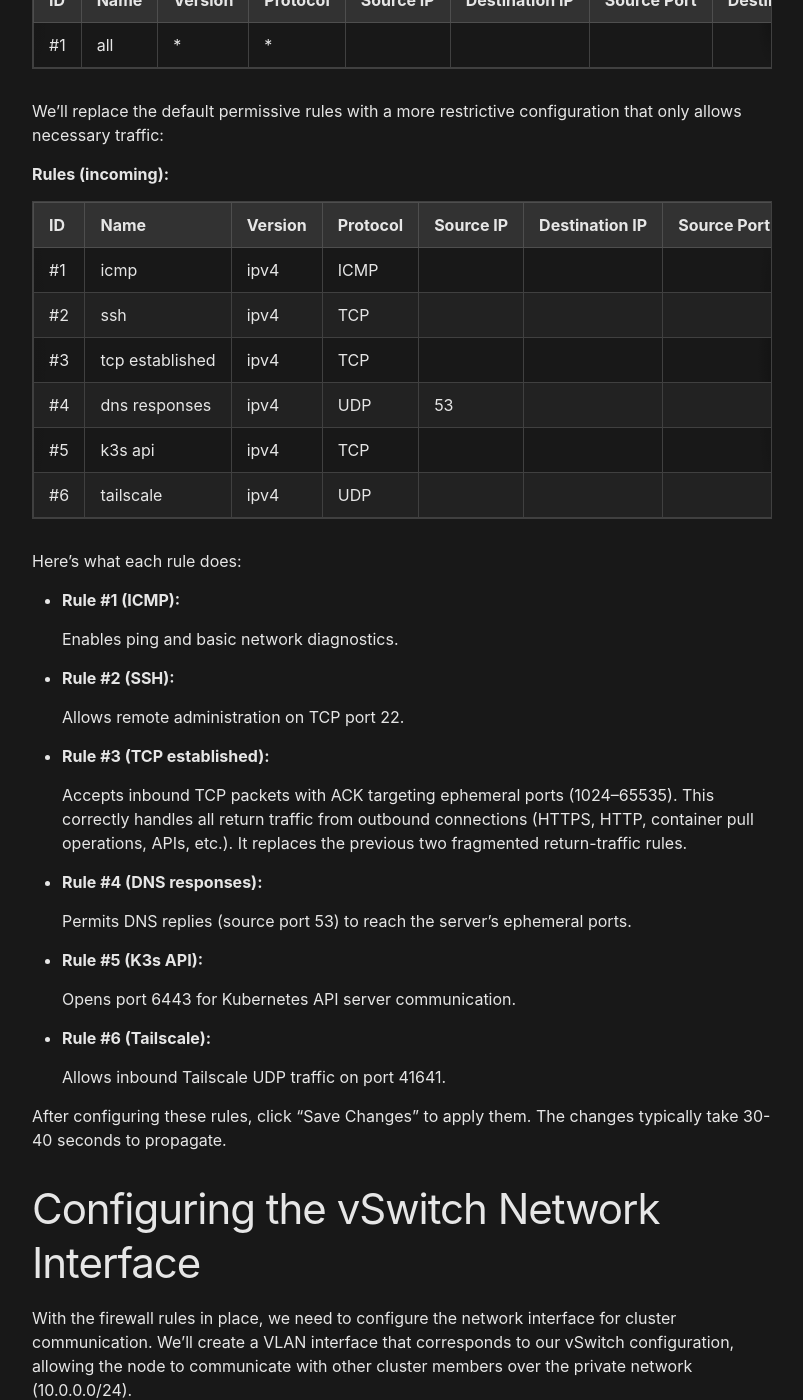
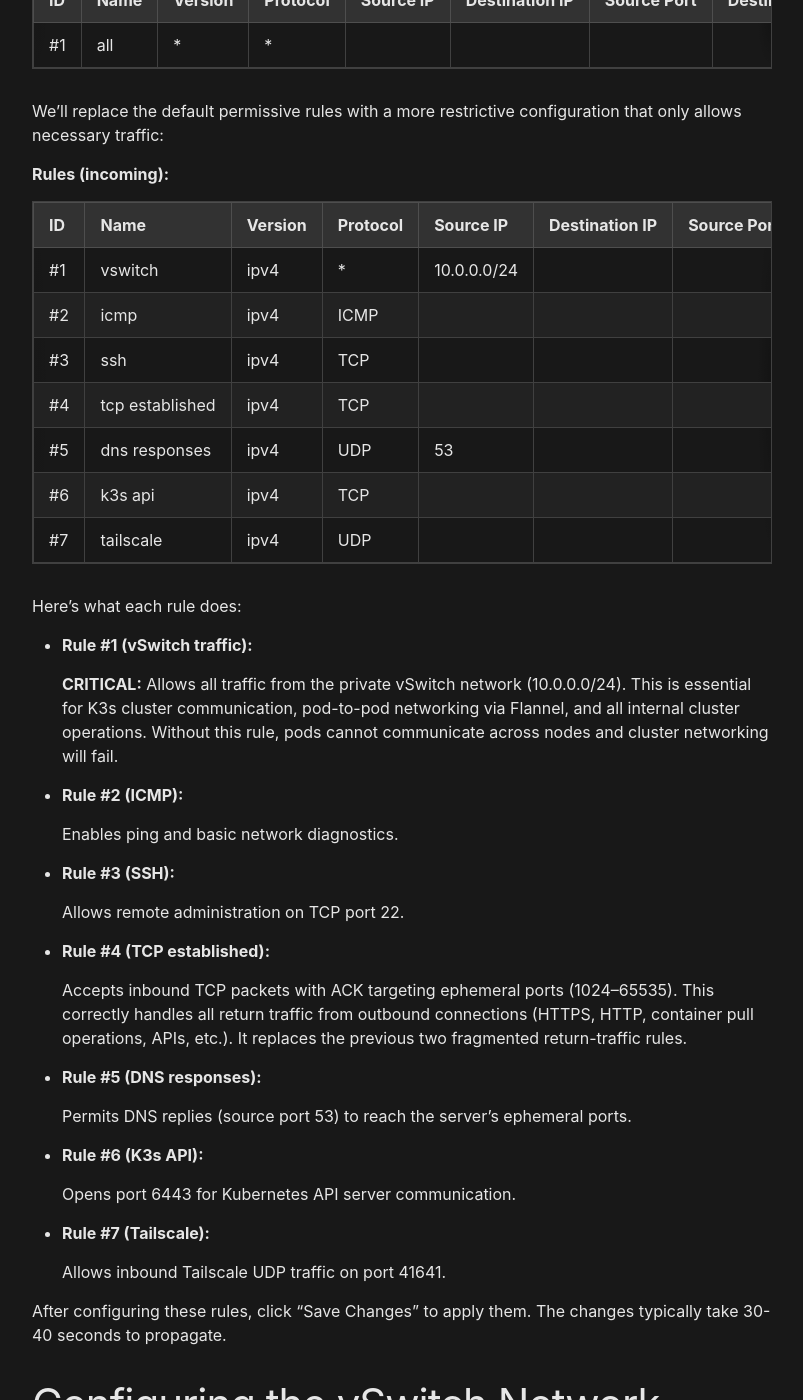
Before and after one commit to philprime/philprime.dev, a Jekyll site: the page built from _posts/2025-11-23-new-k3s-agent-node.md, in a window 1280 px wide and 1400 px high, scrolled down 10753 px. Shown: the whole window, without its empty margins (238-1041 px from the left). Built offline with Jekyll 4.4.1, drawn with Linux system fonts in a browser that asks for light colours; nearby versions of some CDN libraries.

Commit message:
fix: update firewall rules for K3s cluster to allow inter-node communication

```diff
--- a/_posts/2025-11-23-new-k3s-agent-node.md
+++ b/_posts/2025-11-23-new-k3s-agent-node.md
@@ -285,40 +285,47 @@
 
 **Rules (incoming):**
 
-| ID | Name            | Version | Protocol | Source IP | Destination IP | Source Port | Destination Port | TCP Flags | Action |
-| -- | --------------- | ------- | -------- | --------- | -------------- | ----------- | ---------------- | --------- | ------ |
-| #1 | icmp            | ipv4    | ICMP     |           |                |             |                  |           | Allow  |
-| #2 | ssh             | ipv4    | TCP      |           |                |             | 22               |           | Allow  |
-| #3 | tcp established | ipv4    | TCP      |           |                |             | 1024-65535       | ack       | Allow  |
-| #4 | dns responses   | ipv4    | UDP      | 53        |                |             | 1024-65535       |           | Allow  |
-| #5 | k3s api         | ipv4    | TCP      |           |                |             | 6443             |           | Allow  |
-| #6 | tailscale       | ipv4    | UDP      |           |                |             | 41641            |           | Allow  |
+| ID | Name            | Version | Protocol | Source IP   | Destination IP | Source Port | Destination Port | TCP Flags | Action |
+| -- | --------------- | ------- | -------- | ----------- | -------------- | ----------- | ---------------- | --------- | ------ |
+| #1 | vswitch         | ipv4    | *        | 10.0.0.0/24 |                |             |                  |           | Allow  |
+| #2 | icmp            | ipv4    | ICMP     |             |                |             |                  |           | Allow  |
+| #3 | ssh             | ipv4    | TCP      |             |                |             | 22               |           | Allow  |
+| #4 | tcp established | ipv4    | TCP      |             |                |             | 1024-65535       | ack       | Allow  |
+| #5 | dns responses   | ipv4    | UDP      | 53          |                |             | 1024-65535       |           | Allow  |
+| #6 | k3s api         | ipv4    | TCP      |             |                |             | 6443             |           | Allow  |
+| #7 | tailscale       | ipv4    | UDP      |             |                |             | 41641            |           | Allow  |
 
 Here's what each rule does:
 
-- **Rule #1 (ICMP):**
+- **Rule #1 (vSwitch traffic):**
+
+  **CRITICAL:** Allows all traffic from the private vSwitch network (10.0.0.0/24).
+  This is essential for K3s cluster communication, pod-to-pod networking via Flannel, and all internal cluster operations.
+  Without this rule, pods cannot communicate across nodes and cluster networking will fail.
+
+- **Rule #2 (ICMP):**
 
   Enables ping and basic network diagnostics.
 
-- **Rule #2 (SSH):**
+- **Rule #3 (SSH):**
 
   Allows remote administration on TCP port 22.
 
-- **Rule #3 (TCP established):**
+- **Rule #4 (TCP established):**
 
   Accepts inbound TCP packets with ACK targeting ephemeral ports (1024–65535).
   This correctly handles all return traffic from outbound connections (HTTPS, HTTP, container pull operations, APIs, etc.).
   It replaces the previous two fragmented return-traffic rules.
 
-- **Rule #4 (DNS responses):**
+- **Rule #5 (DNS responses):**
 
-  Permits DNS replies (source port 53) to reach the server’s ephemeral ports.
+  Permits DNS replies (source port 53) to reach the server's ephemeral ports.
 
-- **Rule #5 (K3s API):**
+- **Rule #6 (K3s API):**
 
   Opens port 6443 for Kubernetes API server communication.
 
-- **Rule #6 (Tailscale):**
+- **Rule #7 (Tailscale):**
 
   Allows inbound Tailscale UDP traffic on port 41641.
 
```
